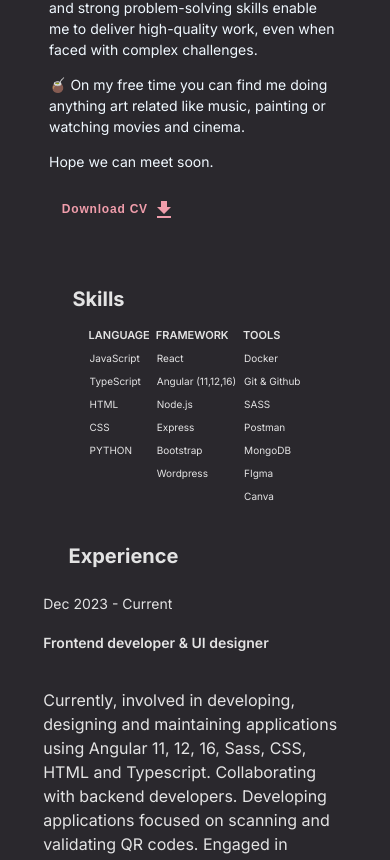
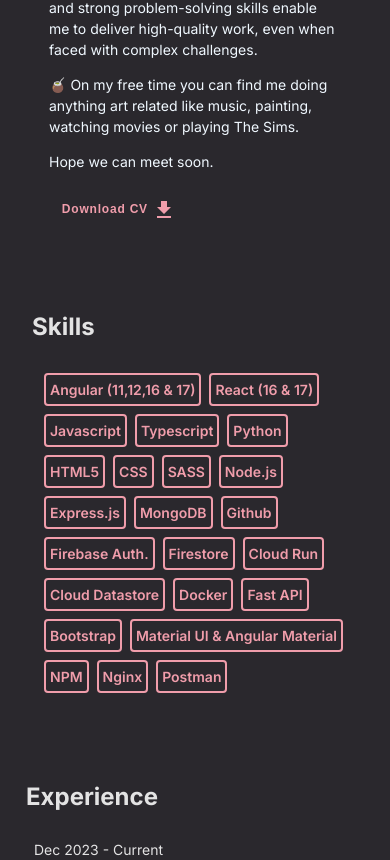
Before and after one commit to Guadixx/Porfolio2023, a React (Vite) app: page / in a window 390 px wide. Shown: the part 708-1568 px from the top of the page. Built offline with nearby package versions, Linux system fonts and the light colour scheme.

Commit message:
Update 2024

```diff
--- a/src/App.css
+++ b/src/App.css
@@ -124,7 +124,7 @@
     vertical-align: middle;
   }
 
-  .table_container {
+  /* .table_container {
     display: flex;
     flex-direction: column;
     align-items: flex-start;
@@ -134,46 +134,50 @@
     border-radius: 13px;
     margin:1rem;
     padding: 10px;
+    box-sizing: border-box; */
+    /* border: 2px solid blue; */
+  /* } */
+
+  .skills__container{
+    display: flex;
+    flex-direction: column;
+    align-items: flex-start;
+    justify-content: flex-start;
+    margin: 1rem;
+    /* margin: 3rem; */
     box-sizing: border-box;
-    /* border: 2px solid blue; */
+
+    h1 {
+      font-size: 24px;
+    }
   }
 
-  .table_container > h1 {
-    align-self: flex-start;
-    /* margin: 0px 4px;  */
-    font-size: 24px;
-    font-weight: 700;
+  .skills__content {
+    display: flex;
+    flex-direction: row;
+    margin: .5rem;
+    flex-wrap: wrap;
+
+    p{
+      font-size: 1,6rem;
+      border: 0.18rem solid #f09dab;
+      font-weight: 600;
+      color: #f09dab;
+      padding: 4px;
+      margin: 4px;
+      border-radius: 4px;
+    }
   }
 
-  table {
-    width: 100%;
-    border-collapse: collapse;
-    overflow-x: auto;
-    white-space: nowrap;
-    margin:0;
-  }
 
-  th {
-    text-align: start; /* Alinea el texto a la izquierda */
-    padding: 8px 12px 0px 14px;
-    text-transform: uppercase;
-    font-weight: 600;
-    font-size: 16px;
-  }
-
-  td {
-    text-align: start;
-    padding: 8px 12px 0px 14px;
-    gap: 4px;
-    font-size: 16px;
-
-  }
 
   .experience_container {
     display: flex;
     flex-direction: column;
     align-items: center;
     justify-content: center;
+    flex-wrap: wrap;
+    box-sizing: border-box;
     margin: 1rem;
     max-width: 70%;
     padding: 10px;
@@ -183,6 +187,7 @@
 
   .experience_container > h1 {
     align-self: flex-start;
+    flex-wrap: wrap;
     /* margin: 8px; */
     font-size: 24px;
     font-weight: 700;
@@ -254,6 +259,7 @@
     align-items: center;
     /* width: 93%; */
     margin: 12px;
+    border: 2px solid blue;
   }
 
   .proyects_content:hover {
@@ -275,7 +281,7 @@
     justify-content: space-around;
 
     height: 200px;
-    margin-left:24px
+    margin-left:24px;
   }
 
   .proyects_box > h4 {
@@ -380,49 +386,19 @@
       padding: 0.8rem;
       font-size: 12px;
     }
-    .table_container {
-      overflow-x: auto;
-      /* width: 75%; */
-      /* border: 2px solid blue; */
-      margin: auto;
-      display: flex;
-      justify-content: center;
-      align-items: center;
-    }
 
-    .table_container > h1{
-      font-size: 20px;
-      margin-bottom:10px;
-    }
-
-    table {
-      width: 100%;
-      border-collapse: collapse;
-      overflow-x: auto;
-      white-space: nowrap;
-    }
-    th{
-      padding: 3px;
-      font-size: 11px;
-      text-align: left;
-    }
-    td {
-      padding: 4px;
-      font-size: 10px;
-      text-align: left;
-    }
     .proyects_container{
       display: flex;
       align-items: center;
       justify-content: center;
-      margin:auto;
-      /* border: 2px solid blue; */
-      width: 100%;
-      padding: 1rem;
+      border: 2px solid blue;
+      max-width: 100%;
+      margin: 0 !important;
     }
 
     .proyects_container > h1{
-      font-size: 20px;
+      font-size: 24px;
+      margin-left: .5rem;
     }
     .proyects_content {
       width: 95%;
@@ -449,18 +425,14 @@
       align-items: center;
       justify-content: center;
       flex-direction: column;
-      /* border: 2px solid red; */
-      margin: auto;
-      width: 95% !important;
-    }
-
-    .experience_container {
-      width: 95%;
+      max-width: 100% !important;
     }
 
     .experience_content {
+      display: flex;
       flex-direction: column;
-      width: 100%;
+      flex-wrap: wrap;
+
     }
 
     .experience_content > h4 {
@@ -469,13 +441,19 @@
     }
 
     .experience_box > h4 {
-      font-size: 14px;
+      font-size: 16px;
     }
 
     .experience_container > h1{
-      font-size: 20px;
+      font-size: 24px;
+
     }
-    .experience_content{
-      width: 120%;
+
+    .skills__container {
+      margin: 2rem;
+    }
+
+    .skills__content > p {
+      font-size: 14px;
     }
   }
--- a/src/App.jsx
+++ b/src/App.jsx
@@ -60,7 +60,7 @@ function App() {
           <p>
             {" "}
             🧉 On my free time you can find me doing anything art related like
-            music, painting or watching movies and cinema.
+            music, painting, watching movies or playing The Sims.
           </p>
           <p> Hope we can meet soon.</p>
           <button className="button_cv" onClick={handleDownload} >
@@ -68,56 +68,32 @@ function App() {
             <DownloadIcon className="icon-style" />
           </button>
         </div>
-        <div className="table_container">
+        <div className="skills__container">
           <h1>Skills</h1>
-          <div className="table_content">
-            <table>
-              <thead>
-                <tr>
-                  <th>Language</th>
-                  <th>Framework</th>
-                  <th>Tools</th>
-                </tr>
-              </thead>
-              <tbody>
-                <tr>
-                  <td>JavaScript</td>
-                  <td>React</td>
-                  <td>Docker</td>
-                </tr>
-                <tr>
-                  <td>TypeScript</td>
-                  <td>Angular (11,12,16)</td>
-                  <td>Git & Github</td>
-                </tr>
-                <tr>
-                  <td>HTML</td>
-                  <td>Node.js</td>
-                  <td>SASS</td>
-                </tr>
-                <tr>
-                  <td>CSS</td>
-                  <td>Express</td>
-                  <td>Postman</td>
-                </tr>
-                <tr>
-                  <td>PYTHON</td>
-                  <td>Bootstrap</td>
-                  <td>MongoDB</td>
-                </tr>
-
-                <tr>
-                  <td></td>
-                  <td>Wordpress</td>
-                  <td>FIgma</td>
-                </tr>
-                <tr>
-                  <td></td>
-                  <td></td>
-                  <td>Canva</td>
-                </tr>
-              </tbody>
-            </table>
+          <div className="skills__content">
+            <p>Angular (11,12,16 & 17)</p>
+            <p>React (16 & 17)</p>
+            <p>Javascript</p>
+            <p>Typescript</p>
+            <p>Python</p>
+            <p>HTML5</p>
+            <p>CSS</p>
+            <p>SASS</p>
+            <p>Node.js</p>
+            <p>Express.js</p>
+            <p>MongoDB</p>
+            <p>Github</p>
+            <p>Firebase Auth.</p>
+            <p>Firestore</p>
+            <p>Cloud Run</p>
+            <p>Cloud Datastore</p>
+            <p>Docker</p>
+            <p>Fast API</p>
+            <p>Bootstrap</p>
+            <p>Material UI & Angular Material</p>
+            <p>NPM</p>
+            <p>Nginx</p>
+            <p>Postman</p>
           </div>
         </div>
         <div className="experience_container">
@@ -128,7 +104,7 @@ function App() {
               <h4>Frontend developer & UI designer</h4>
               <p>
                 {" "}
-                Currently, involved in developing, designing and maintaining applications using Angular 11, 12, 16, Sass, CSS, HTML and Typescript. Collaborating with backend developers. Developing applications focused on scanning and validating QR codes. Engaged in continuous learning of technologies.
+                Refactored Exyts accredited management area and the QR code management app, improved UX/UI and enhanced developer experience by creating a design system
               </p>
               <div className="technologies_div">
                 <p>Angular</p>
@@ -136,6 +112,9 @@ function App() {
                 <p>Javascript</p>
                 <p>Figma</p>
                 <p>Docker</p>
+                <p>Firebase</p>
+                <p>Firestore</p>
+                <p>Nginx</p>
                 <p>Postman</p>
                 <p>Python</p>
                 <p>Google Cloud Datastore</p>
@@ -146,12 +125,10 @@ function App() {
           <div className="experience_content">
             <h4>May 2023 - August 2023</h4>
             <div className="experience_box">
-              <h4>Front end Engineer Trainee - Chattigo</h4>
+              <h4>Frontend devloper - Chattigo</h4>
               <p>
                 {" "}
-                Actively participating in identifying, resolving, and performing
-                code revisions and bug fixes to ensure optimal performance and
-                user experience.
+                Maintaining and adding new functionalities into our corporate site
               </p>
               <div className="technologies_div">
                 <p>Angular</p>
@@ -165,28 +142,26 @@ function App() {
         <div className="proyects_container">
           <h1>Proyects</h1>
           <a
-
+                href="https://natours-pi-orpin.vercel.app/"
+                target="_blank"
+                rel="noopener noreferrer"
           >
           <div className="proyects_content">
               <img
                 className="images_tb"
-                src="https://res.cloudinary.com/dpidlverd/image/upload/v1721489945/replica/Captura_de_pantalla_2024-07-20_a_las_17.39.02_vamjh9.png"
+                src="https://res.cloudinary.com/dpidlverd/image/upload/v1725382206/Captura_de_pantalla_2024-09-03_a_las_18.47.32_nd2riy.png"
                 alt="TestBusters mockup"
                 loading="lazy"
               />
               <div className="proyects_box">
-                <h4>Cheapsify (Coming soon)</h4>
+                <h4>Natours</h4>
                 <p>
-                Cheapsify is your ultimate grocery shopping companion. This app compares supermarket prices in your vicinity, helping you find the cheapest options effortlessly. By analyzing real-time data from nearby stores, Cheapsify ensures you get the best deals and save money on your groceries.
+                Project focused solely on web design, fully responsive and adaptable to all devices. The purpose of this project is to build an entire application using only pure HTML, CSS and SASS, without any libraries and without Flexbox.
                 </p>{" "}
                 <div className="technologies_div">
-                  <p>Figma</p>
-                  <p>Javascript</p>
-                  <p>React</p>
-                  <p>Node</p>
-                  <p>Express</p>
-                  <p>MongoDB</p>
-                  <p>Mongoose</p>
+                  <p>HTML5</p>
+                  <p>CSS</p>
+                  <p>SASS</p>
                 </div>
               </div>
             </div>
```
Also changed, not shown: 1 other file (tests, documents, lock files or other folders).
